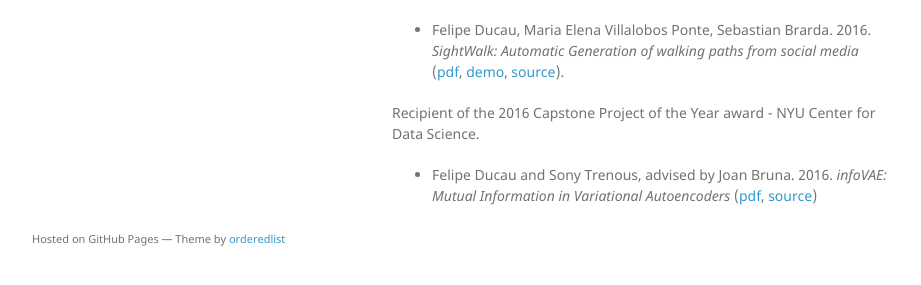
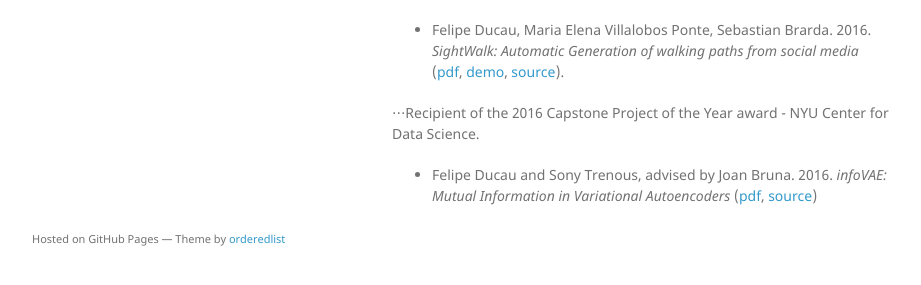
Before and after one commit to fducau/fducau.github.io, a Jekyll site: the page built from index.md, in a window 1280 px wide. Shown: the part 582-867 px from the top of the page, without its empty margins (178-1099 px from the left). Built offline with Jekyll 4.4.1, drawn with Linux system fonts in a browser that asks for light colours; our own code applies the rules of GitHub Pages for plain Markdown files.

```diff
--- a/index.md
+++ b/index.md
@@ -23,6 +23,6 @@ Latest projects I have been working on:
 
 - Felipe Ducau, Maria Elena Villalobos Ponte, Sebastian Brarda. 2016. _SightWalk: Automatic Generation of walking paths from social media_ ([pdf](https://github.com/fducau/sightwalk/blob/master/SightWalk_Final_Report.pdf), [demo](http://www.youtube.com/watch?v=GAvCeND9iRI), [source](https://github.com/fducau/sightwalk)).
 
-Recipient of the 2016 Capstone Project of the Year award - NYU Center for Data Science.
+⋅⋅⋅Recipient of the 2016 Capstone Project of the Year award - NYU Center for Data Science.
 
 - Felipe Ducau and Sony Trenous, advised by Joan Bruna. 2016. _infoVAE: Mutual Information in Variational Autoencoders_ ([pdf](https://github.com/fducau/infoVAE/blob/master/Mutual%20Information%20in%20Variational%20Autoencoders.pdf), [source](https://github.com/fducau/infoVAE))
```
